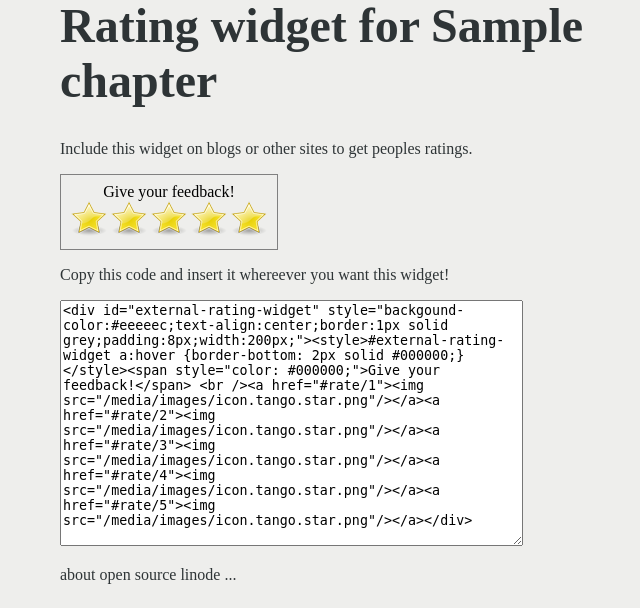
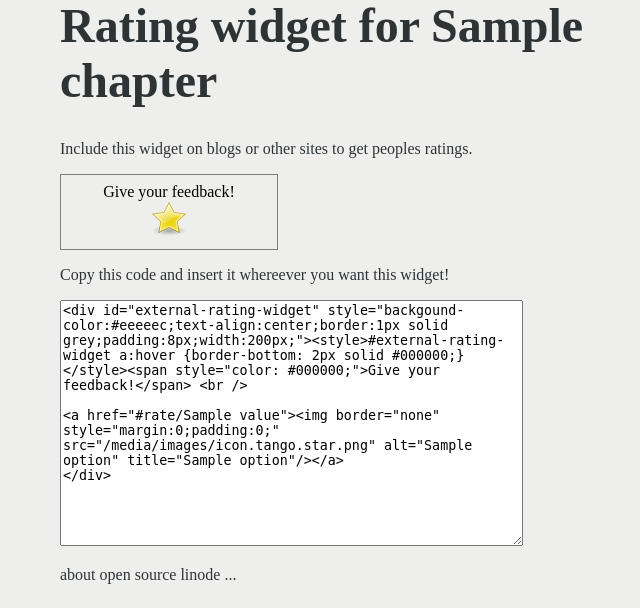
Before and after one commit to smukkejohan/cakewriter, a Django app: template templates/book/rating_widget.html in a window 1280 px wide. Shown: the part 222-830 px from the top of the page, without its empty margins (270-910 px from the left). Run offline with Django 3.2, Linux system fonts and the light colour scheme; the template is opened without the code that fills it: most values are stand-ins (such as "Sample title", 1, 10 or a date in 2020).

Commit message:
new stylnew stylee

```diff
--- a/templates/book/rating_widget.html
+++ b/templates/book/rating_widget.html
@@ -11,26 +11,18 @@
     <div id="external-rating-widget" style="backgound-color:#eeeeec;text-align:center;border:1px solid grey;padding:8px;width:200px;">
     <style>#external-rating-widget a:hover {border-bottom: 2px solid #000000;}</style>
         <span style="color: #000000;">Give your feedback!</span> <br />
-
-        <a href="{{ chapter.get_absolute_url }}rate/1">
-            <img src="{{ MEDIA_URL }}images/icon.tango.star.png"/></a>
-
-        <a href="{{ chapter.get_absolute_url }}rate/2">
-            <img src="{{ MEDIA_URL }}images/icon.tango.star.png"/></a>
-
-        <a href="{{ chapter.get_absolute_url }}rate/3">
-            <img src="{{ MEDIA_URL }}images/icon.tango.star.png"/></a>
-
-        <a href="{{ chapter.get_absolute_url }}rate/4">
-            <img src="{{ MEDIA_URL }}images/icon.tango.star.png"/></a>
-
-        <a href="{{ chapter.get_absolute_url }}rate/5">
-            <img src="{{ MEDIA_URL }}images/icon.tango.star.png"/></a>
+        {% for value, label in options %}
+            <a href="{{ chapter.get_absolute_url }}rate/{{ value }}">
+                <img border="none" style="margin:0;padding:0;" src="{{ MEDIA_URL }}images/icon.tango.star.png" alt="{{ label }}" title="{{ label }}"/></a>
+        {% endfor %}
     </div>
 
     <p>Copy this code and insert it whereever you want this widget!</p>
     <textarea rows="16" cols="55">
-&lt;div id=&quot;external-rating-widget&quot; style=&quot;backgound-color:#eeeeec;text-align:center;border:1px solid grey;padding:8px;width:200px;&quot;&gt;&lt;style&gt;#external-rating-widget a:hover {border-bottom: 2px solid #000000;}&lt;/style&gt;&lt;span style=&quot;color: #000000;&quot;&gt;Give your feedback!&lt;/span&gt; &lt;br /&gt;&lt;a href=&quot;{{ chapter.get_absolute_url }}rate/1&quot;&gt;&lt;img src=&quot;{{ MEDIA_URL }}images/icon.tango.star.png&quot;/&gt;&lt;/a&gt;&lt;a href=&quot;{{ chapter.get_absolute_url }}rate/2&quot;&gt;&lt;img src=&quot;{{ MEDIA_URL }}images/icon.tango.star.png&quot;/&gt;&lt;/a&gt;&lt;a href=&quot;{{ chapter.get_absolute_url }}rate/3&quot;&gt;&lt;img src=&quot;{{ MEDIA_URL }}images/icon.tango.star.png&quot;/&gt;&lt;/a&gt;&lt;a href=&quot;{{ chapter.get_absolute_url }}rate/4&quot;&gt;&lt;img src=&quot;{{ MEDIA_URL }}images/icon.tango.star.png&quot;/&gt;&lt;/a&gt;&lt;a href=&quot;{{ chapter.get_absolute_url }}rate/5&quot;&gt;&lt;img src=&quot;{{ MEDIA_URL }}images/icon.tango.star.png&quot;/&gt;&lt;/a&gt;&lt;/div&gt;
+&lt;div id=&quot;external-rating-widget&quot; style=&quot;backgound-color:#eeeeec;text-align:center;border:1px solid grey;padding:8px;width:200px;&quot;&gt;&lt;style&gt;#external-rating-widget a:hover {border-bottom: 2px solid #000000;}&lt;/style&gt;&lt;span style=&quot;color: #000000;&quot;&gt;Give your feedback!&lt;/span&gt; &lt;br /&gt;
+{% for value, label in options %}
+&lt;a href=&quot;{{ chapter.get_absolute_url }}rate/{{ value }}&quot;&gt;&lt;img border=&quot;none&quot; style=&quot;margin:0;padding:0;&quot; src=&quot;{{ MEDIA_URL }}images/icon.tango.star.png&quot; alt=&quot;{{ label }}&quot; title=&quot;{{ label }}&quot;/&gt;&lt;/a&gt;
+{% endfor %}&lt;/div&gt;
     </textarea>
 
 {% endblock %}
```
Also changed, not shown: book/views.py (+12 -5 lines).
